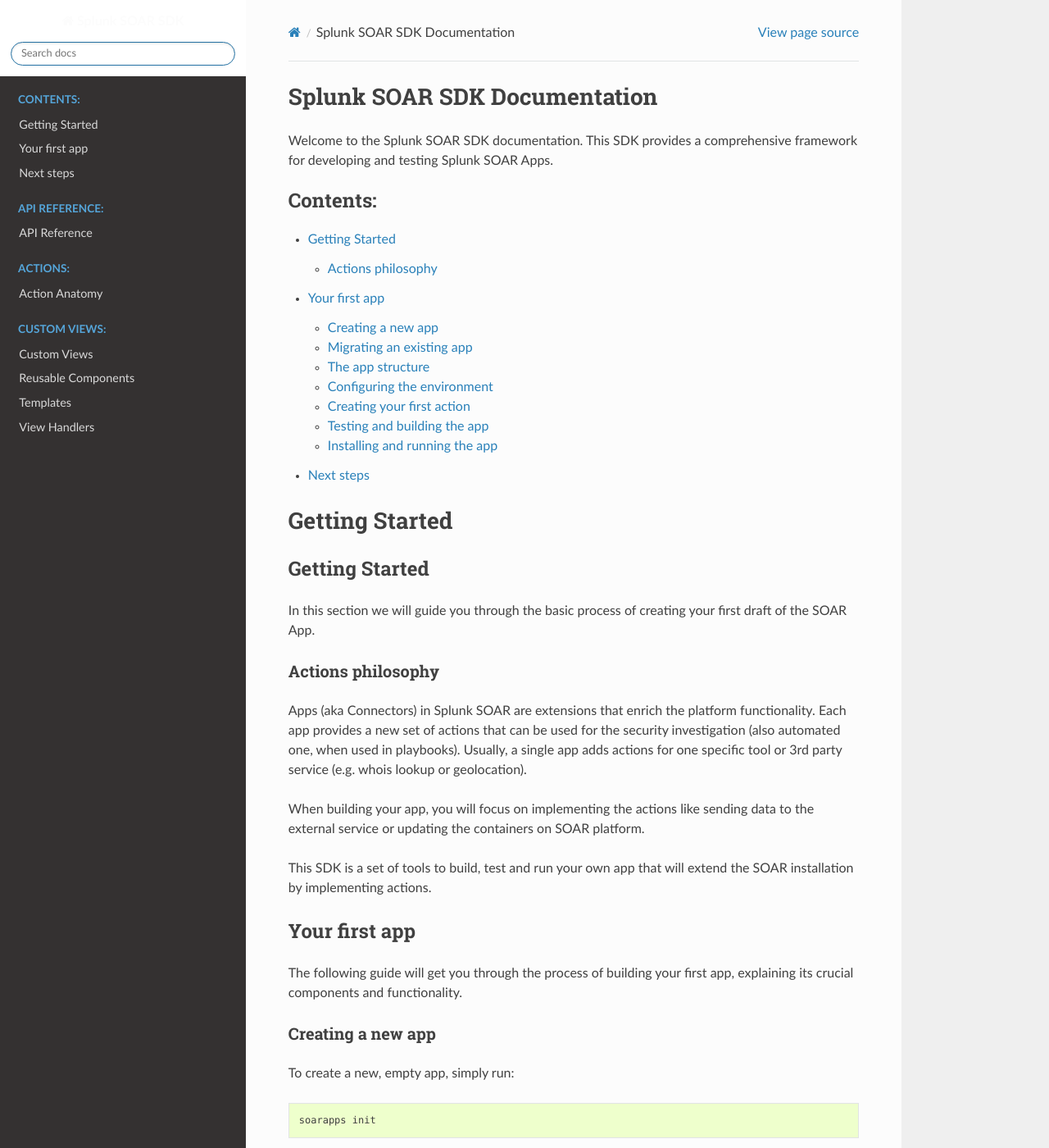
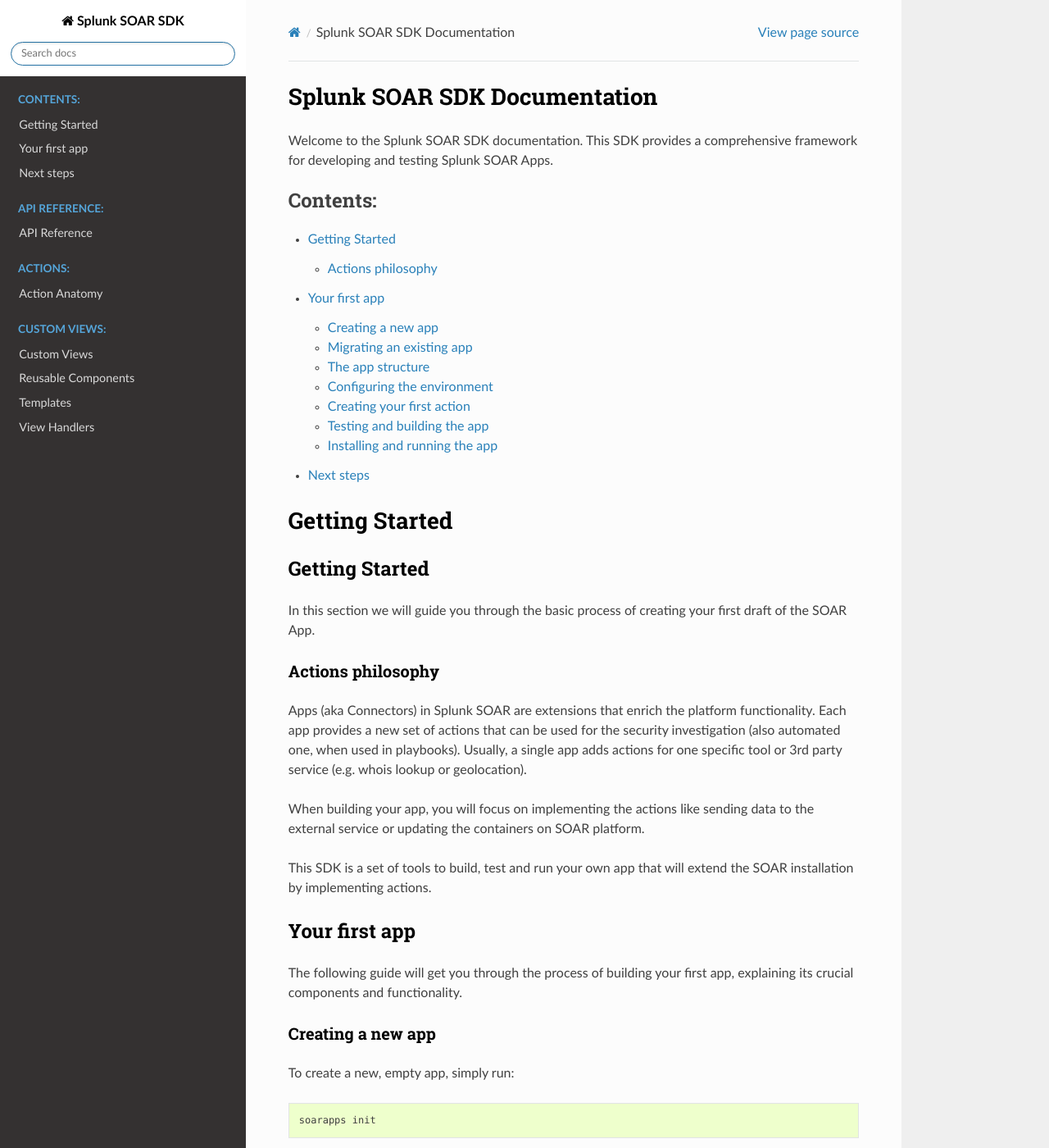
Before and after one commit to phantomcyber/splunk-soar-sdk, a Sphinx documentation site: the page built from docs/index.rst, in a window 1280 px wide and 1400 px high. Shown: the whole window at 82% size. Built offline with Sphinx 7.4.7 and the Read the Docs theme 3.1.0, drawn with Linux system fonts in a browser that asks for light colours.

```diff
--- /dev/null
+++ b/docs/_static/custom.css
@@ -0,0 +1,27 @@
+/* Custom CSS for Splunk SOAR SDK Documentation */
+
+/* Make the main title black */
+.wy-nav-content-wrap .wy-nav-content .rst-content .document h1 {
+    color: #000000 !important;
+}
+
+/* Also target the project title in the sidebar */
+.wy-side-nav-search .wy-dropdown > a,
+.wy-side-nav-search > a {
+    color: #000000 !important;
+}
+
+/* Make sure all main headings are black */
+.rst-content h1,
+.rst-content h2,
+.rst-content h3,
+.rst-content h4,
+.rst-content h5,
+.rst-content h6 {
+    color: #000000 !important;
+}
+
+/* Override any theme-specific title styles */
+.wy-nav-content .rst-content .document .section > h1 {
+    color: #000000 !important;
+}
--- a/docs/conf.py
+++ b/docs/conf.py
@@ -111,6 +111,11 @@
 # so a file named "default.css" will overwrite the builtin "default.css".
 html_static_path = ["_static"]
 
+# Custom CSS files
+html_css_files = [
+    "custom.css",
+]
+
 # Create _static directory if it doesn't exist
 Path("_static").mkdir(parents=True, exist_ok=True)
 
```
Also changed, not shown: .pre-commit-config.yaml, 2 other files.
